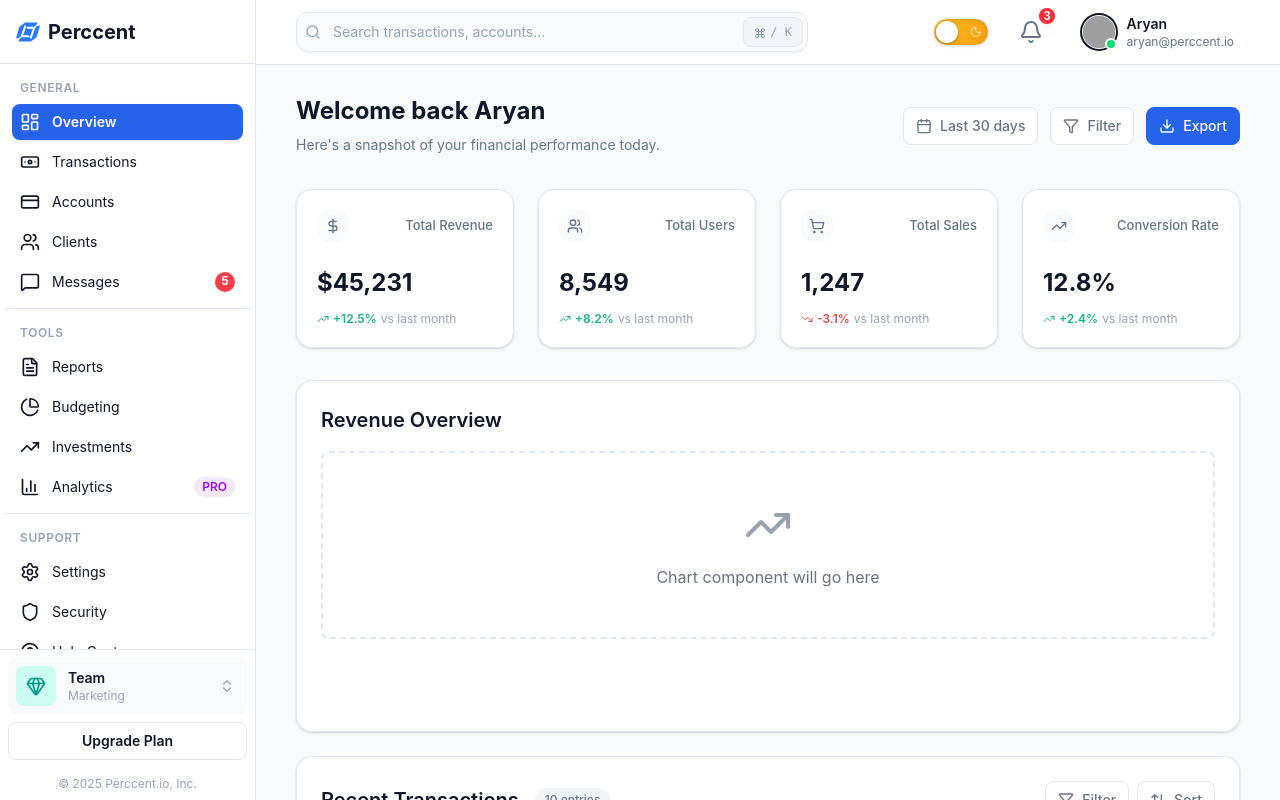
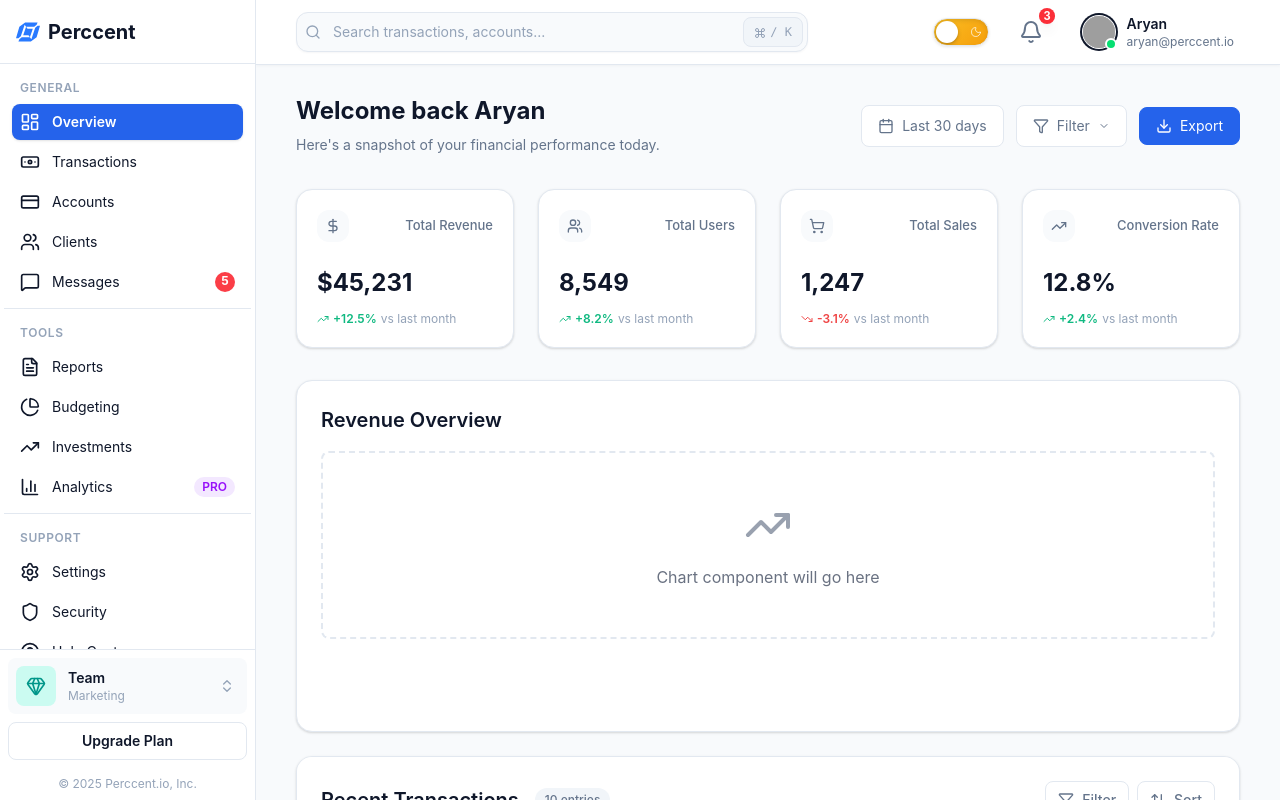
Before and after one commit to EpicAryan/dashboard, a React (Vite) app: page / in a window 1280 px wide. Shown: the top 800 px of the page. Built offline with nearby package versions, Linux system fonts and the light colour scheme; grey boxes are pictures that could not be loaded.

Commit message:
feat: implement a dropdown for filter

```diff
--- a/src/components/dashboard/DashboardHeader.jsx
+++ b/src/components/dashboard/DashboardHeader.jsx
@@ -1,36 +1,138 @@
-//src/components/dashboard/DashboardHeader.jsx
+// src/components/dashboard/DashboardHeader.jsx
 
-import { Calendar, Download, Filter } from 'lucide-react'
+import { useState } from 'react'
+import { Calendar, Download, Filter, ChevronDown, X } from 'lucide-react'
+import Dropdown, { DropdownHeader, DropdownContent, DropdownItem, DropdownFooter } from '../ui/Dropdown'
 
 const DashboardHeader = () => {
+  const [appliedFilters, setAppliedFilters] = useState([])
+  const [filterOpen, setFilterOpen] = useState(false)
+
+  const filterOptions = [
+    { id: 'income', label: 'Income Only' },
+    { id: 'expenses', label: 'Expenses Only' },
+    { id: 'high-amount', label: 'High Amount (>$1000)' },
+    { id: 'recent', label: 'Recent Transactions' },
+    { id: 'pending', label: 'Pending Status' }
+  ]
+
+  const handleFilterToggle = (filterId) => {
+    setAppliedFilters(prev =>
+      prev.includes(filterId)
+        ? prev.filter(id => id !== filterId)
+        : [...prev, filterId]
+    )
+  }
+
+  const clearFilters = () => setAppliedFilters([])
+
   return (
     <div className="mb-8">
       <div className="flex flex-col gap-4 md:flex-row md:items-center md:justify-between">
         {/* Title Section */}
         <div className="flex-1">
-          <h1 className="dashboard-header__title text-3xl sm:text-2xl font-bold mb-2 leading-tight">
+          <h1 className="text-2xl sm:text-3xl md:text-2xl font-bold mb-2 leading-tight dashboard-header__title">
             Welcome back Aryan
           </h1>
-          <p className="dashboard-header__subtitle text-base sm:text-sm leading-relaxed">
+          <p className="text-sm sm:text-base md:text-sm leading-relaxed dashboard-header__subtitle">
             Here's a snapshot of your financial performance today.
           </p>
         </div>
 
         {/* Action Buttons */}
-        <div className="flex items-center gap-3 flex-wrap">
-          <button className="dashboard-header__action-btn flex items-center gap-2 px-4 py-2.5 sm:px-3 sm:py-2 text-sm font-medium rounded-lg border transition-all duration-200 hover:-translate-y-0.5 cursor-pointer">
-            <Calendar className="h-4 w-4" />
-            <span className="hidden sm:inline">Last 30 days</span>
+        <div className="flex items-center gap-2 sm:gap-3 flex-wrap justify-end">
+          <button className="dashboard-header__action-btn flex items-center gap-1.5 sm:gap-2 px-2.5 sm:px-4 py-2 sm:py-2.5 text-xs sm:text-sm font-medium rounded-lg border transition-all duration-200 hover:-translate-y-0.5 cursor-pointer">
+            <Calendar className="h-4 w-4 flex-shrink-0" />
+            <span className="hidden sm:inline font-normal">
+              Last 30 days
+            </span>
           </button>
 
-          <button className="dashboard-header__action-btn flex items-center gap-2 px-4 py-2.5 sm:px-3 sm:py-2 text-sm font-medium rounded-lg border transition-all duration-200 hover:-translate-y-0.5 cursor-pointer">
-            <Filter className="h-4 w-4" />
-            <span className="hidden sm:inline">Filter</span>
-          </button>
+          {/* Filter Dropdown */}
+          <Dropdown
+            isOpen={filterOpen}
+            onToggle={setFilterOpen}
+            dropdownClassName="w-full sm:w-52"
+            position="right"
+            closeOnSelect={false}
+            trigger={
+              <button className={`
+                dashboard-header__action-btn flex items-center gap-1.5 sm:gap-2
+                px-2.5 sm:px-4 py-2 sm:py-2.5 text-xs sm:text-sm font-medium
+                rounded-lg border transition-all duration-200
+                hover:-translate-y-0.5 cursor-pointer
+                ${filterOpen ? 'dashboard-header__action-btn--active' : ''}
+              `}>
+                <Filter className="h-4 w-4 flex-shrink-0" />
+                <span className="hidden sm:inline font-normal">Filter</span>
+                {appliedFilters.length > 0 && (
+                  <span className="dashboard-filter-badge ml-1 px-1.5 py-0.5 text-xs font-semibold rounded-full flex-shrink-0">
+                    {appliedFilters.length}
+                  </span>
+                )}
+                <ChevronDown className={`h-3 w-3 flex-shrink-0 transition-transform duration-200 ${
+                  filterOpen ? 'rotate-180' : ''
+                }`} />
+              </button>
+            }
+          >
+            <DropdownHeader className="flex items-center justify-between">
+              <span>Filters</span>
+              {appliedFilters.length > 0 && (
+                <button
+                  onClick={clearFilters}
+                  className="text-xs font-medium dashboard-clear-btn hover:underline flex-shrink-0"
+                >
+                  Clear all
+                </button>
+              )}
+            </DropdownHeader>
 
-          <button className="dashboard-header__action-btn dashboard-header__action-btn--primary flex items-center gap-2 px-4 py-2.5 sm:px-3 sm:py-2 text-sm font-medium rounded-lg border transition-all duration-200 hover:-translate-y-0.5 cursor-pointer">
-            <Download className="h-4 w-4" />
-            <span className="hidden sm:inline">Export</span>
+            <DropdownContent maxHeight="max-h-48 sm:max-h-64">
+              {filterOptions.map(option => (
+                <label
+                  key={option.id}
+                  className="flex items-center w-full px-3 sm:px-4 py-1.5 sm:py-2 text-xs sm:text-sm font-normal hover:bg-gray-50 dark:hover:bg-gray-700/50 transition-colors cursor-pointer"
+                >
+                  <input
+                    type="checkbox"
+                    checked={appliedFilters.includes(option.id)}
+                    onChange={() => handleFilterToggle(option.id)}
+                    className="mr-2 sm:mr-3 rounded border-gray-300 text-blue-600 focus:ring-blue-500 focus:ring-2 flex-shrink-0"
+                  />
+                  <span className="truncate">{option.label}</span>
+                </label>
+              ))}
+            </DropdownContent>
+
+            {appliedFilters.length > 0 && (
+              <DropdownFooter>
+                <div className="flex flex-wrap gap-1">
+                  {appliedFilters.map(filterId => {
+                    const filter = filterOptions.find(f => f.id === filterId)
+                    return (
+                      <span
+                        key={filterId}
+                        className="dashboard-filter-tag inline-flex items-center gap-1 px-2 py-1 text-xs font-medium rounded-full"
+                      >
+                        <span className="truncate max-w-20">{filter?.label}</span>
+                        <button
+                          onClick={() => handleFilterToggle(filterId)}
+                          className="hover:text-red-500 transition-colors flex-shrink-0"
+                        >
+                          <X className="h-3 w-3" />
+                        </button>
+                      </span>
+                    )
+                  })}
+                </div>
+              </DropdownFooter>
+            )}
+          </Dropdown>
+
+          <button className="dashboard-header__action-btn dashboard-header__action-btn--primary flex items-center gap-1.5 sm:gap-2 px-2.5 sm:px-4 py-1.5 sm:py-2 text-xs sm:text-sm font-medium rounded-lg border transition-all duration-200 hover:-translate-y-0.5 cursor-pointer">
+            <Download className="h-4 w-4 flex-shrink-0" />
+            <span className="hidden sm:inline font-normal">Export</span>
           </button>
         </div>
       </div>
--- a/src/components/dashboard/DataTable.jsx
+++ b/src/components/dashboard/DataTable.jsx
@@ -1,4 +1,4 @@
-//src/components/dashboard/DataTable.jsx
+// //src/components/dashboard/DataTable.jsx
 
 import { MoreHorizontal, ArrowUpDown, Filter } from 'lucide-react'
 
--- a/src/components/layout/Navbar.jsx
+++ b/src/components/layout/Navbar.jsx
@@ -63,7 +63,7 @@ const Navbar = ({ onMenuClick }) => {
             </button>
 
             {/* Search Bar */}
-            <div className="navbar__search flex-1 max-w-sm xl:max-w-lg">
+            <div className="navbar__search flex-1 max-w-sm md:max-w-xs lg:max-w-sm xl:max-w-lg">
               <button
                 onClick={handleSearchClick}
                 className="navbar__search-btn group w-full flex items-center pl-2 pr-1 py-1 text-left rounded-xl border transition-all duration-300 ease-out hover:shadow-lg hover:shadow-blue-500/10 hover:-translate-y-0.5 focus:outline-none focus:ring-2 focus:ring-blue-500/20 focus:ring-offset-2 active:scale-[0.99] cursor-pointer"
--- /dev/null
+++ b/src/components/ui/Dropdown.jsx
@@ -0,0 +1,129 @@
+// src/components/ui/Dropdown.jsx
+
+import { useState, useRef, useEffect } from 'react'
+
+const Dropdown = ({
+  trigger,
+  children,
+  className = '',
+  dropdownClassName = '',
+  position = 'right',
+  isOpen: controlledIsOpen,
+  onToggle,
+  closeOnSelect = true
+}) => {
+  const [internalIsOpen, setInternalIsOpen] = useState(false)
+  const [actualPosition, setActualPosition] = useState(position)
+  const dropdownRef = useRef(null)
+  const containerRef = useRef(null)
+
+  const isOpen = controlledIsOpen !== undefined ? controlledIsOpen : internalIsOpen
+  const toggleDropdown = onToggle || (() => setInternalIsOpen(!internalIsOpen))
+
+  useEffect(() => {
+    if (isOpen && containerRef.current) {
+      const rect = containerRef.current.getBoundingClientRect()
+      const viewportWidth = window.innerWidth
+      const dropdownWidth = 240
+
+      if (viewportWidth < 640) {
+        setActualPosition('center')
+      } else {
+        if (rect.right < dropdownWidth) {
+          setActualPosition('left')
+        } else if (rect.left > viewportWidth - dropdownWidth) {
+          setActualPosition('right')
+        } else {
+          setActualPosition(position)
+        }
+      }
+    }
+  }, [isOpen, position])
+
+  useEffect(() => {
+    const handleClickOutside = (event) => {
+      if (dropdownRef.current && !dropdownRef.current.contains(event.target)) {
+        if (onToggle) {
+          onToggle(false)
+        } else {
+          setInternalIsOpen(false)
+        }
+      }
+    }
+
+    if (isOpen) {
+      document.addEventListener('mousedown', handleClickOutside)
+    }
+
+    return () => document.removeEventListener('mousedown', handleClickOutside)
+  }, [isOpen, onToggle])
+
+  const positionClasses = {
+    right: 'right-0 sm:right-0',
+    left: 'left-0 sm:left-0',
+    center: 'left-1/2 -translate-x-1/2'
+  }
+
+  return (
+    <div className={`relative ${className}`} ref={containerRef}>
+      <div onClick={() => toggleDropdown(!isOpen)}>
+        {trigger}
+      </div>
+
+      {isOpen && (
+        <div
+          ref={dropdownRef}
+          className={`
+            dropdown-container absolute top-full mt-2 z-50
+            w-full sm:w-48 max-w-[90vw] sm:max-w-xs min-w-max
+            rounded-xl shadow-xl border
+            backdrop-blur-sm
+            transition-all duration-200 ease-out
+            animate-in slide-in-from-top-2 fade-in-0
+            ${positionClasses[actualPosition]}
+            ${dropdownClassName}
+          `}
+        >
+          <div onClick={closeOnSelect ? () => toggleDropdown(false) : undefined}>
+            {children}
+          </div>
+        </div>
+      )}
+    </div>
+  )
+}
+
+export const DropdownHeader = ({ children, className = '' }) => (
+  <div className={`px-3 sm:px-4 py-2.5 sm:py-3 border-b font-medium text-xs sm:text-sm ${className}`}>
+    {children}
+  </div>
+)
+
+export const DropdownContent = ({ children, className = '', maxHeight = 'max-h-48 sm:max-h-48' }) => (
+  <div className={`py-1 sm:py-2 overflow-y-auto scrollbar-hide ${maxHeight} ${className}`}>
+    {children}
+  </div>
+)
+
+export const DropdownItem = ({ children, onClick, isSelected = false, className = '' }) => (
+  <button
+    onClick={onClick}
+    className={`
+      w-full text-left px-3 sm:px-4 py-1.5 sm:py-2 text-xs sm:text-sm font-normal
+      transition-all duration-150 ease-out
+      hover:bg-gray-50 dark:hover:bg-gray-700/50
+      ${isSelected ? 'dropdown-item--selected font-medium' : ''}
+      ${className}
+    `}
+  >
+    {children}
+  </button>
+)
+
+export const DropdownFooter = ({ children, className = '' }) => (
+  <div className={`px-3 sm:px-4 py-2 sm:py-3 border-t bg-gray-50/50 dark:bg-gray-800/50 ${className}`}>
+    {children}
+  </div>
+)
+
+export default Dropdown
--- a/src/styles/components/data-table.css
+++ b/src/styles/components/data-table.css
@@ -206,3 +206,10 @@
     padding: 0.75rem 1rem;
   }
 }
+
+
+.data-table__btn--active {
+  background-color: var(--bg-secondary);
+  border-color: var(--primary);
+  color: var(--primary);
+}
```
Also changed, not shown: src/styles/components/summary-cards.css (+36 -0 lines).
